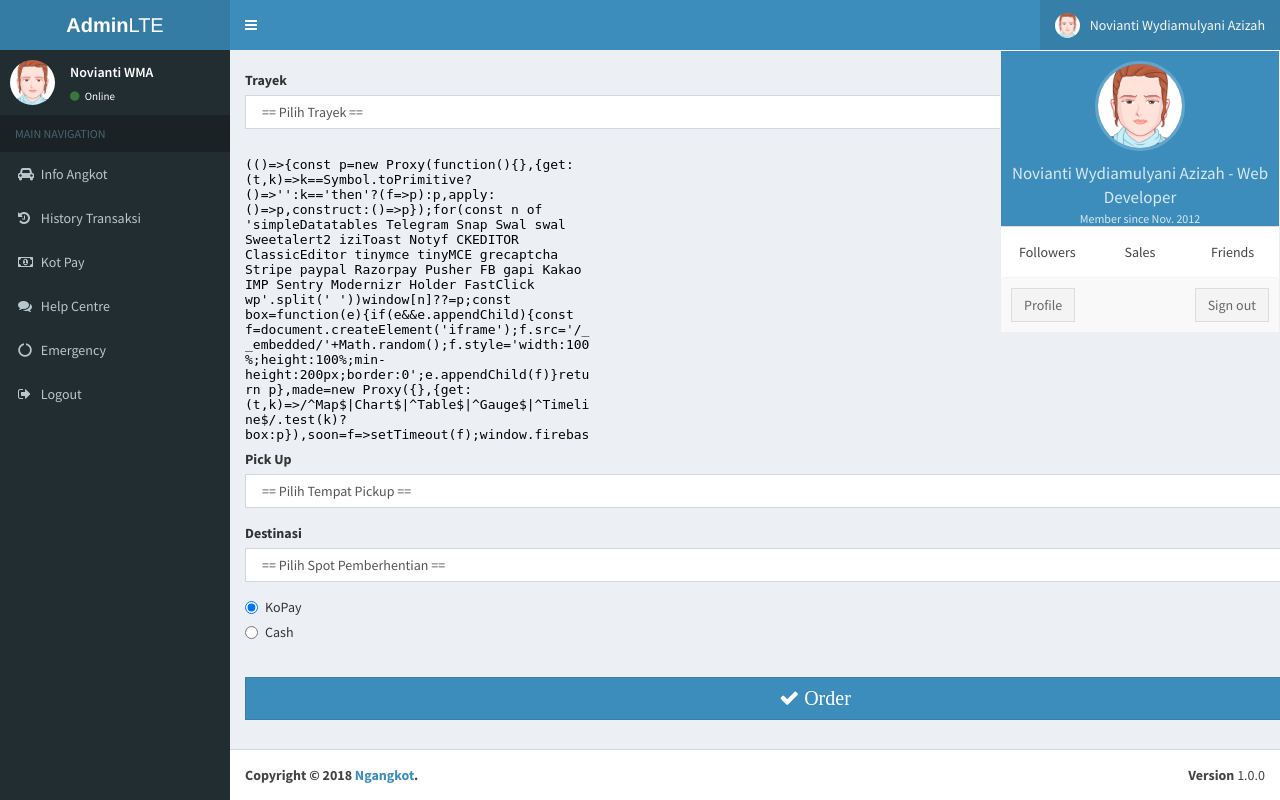
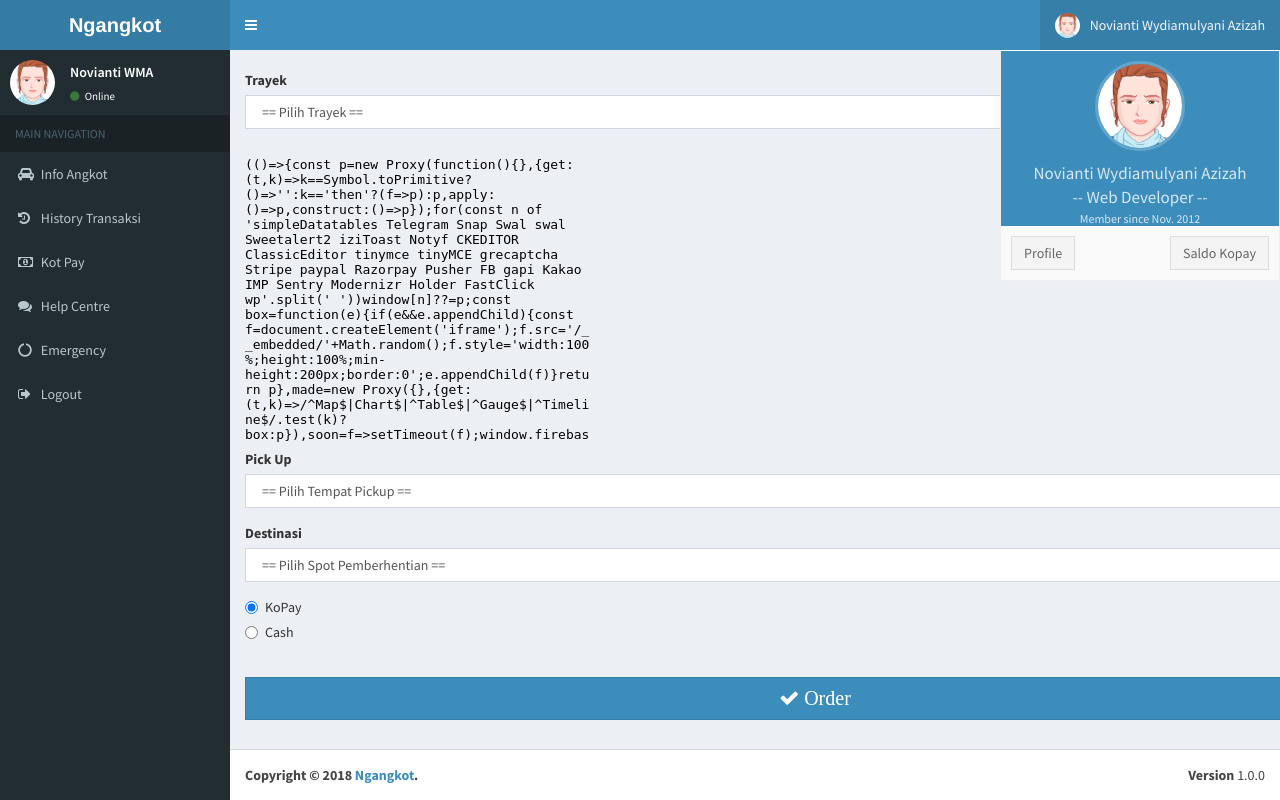
Before and after one commit to noviazizah11/Gokot, a PHP site: page /pages/pemesanan.php in a window 1280 px wide, after a click on "Novianti Wydiamulyani Azizah". Run offline with PHP 8.4, Linux system fonts and the light colour scheme; some libraries are stand-ins or nearby versions.

Commit message:
perbaikan

```diff
--- a/pages/pemesanan.php
+++ b/pages/pemesanan.php
@@ -28,7 +28,7 @@
           <!-- mini logo for sidebar mini 50x50 pixels -->
           <span class="logo-mini"><b>A</b>LT</span>
           <!-- logo for regular state and mobile devices -->
-          <span class="logo-lg"><b>Admin</b>LTE</span>
+          <span class="logo-lg"><b>Ngangkot</b></span>
         </a>
         <!-- Header Navbar: style can be found in header.less -->
         <nav class="navbar navbar-static-top">
@@ -55,24 +55,10 @@
                     <img src="../dist/img/avatar2.png" class="img-circle" alt="User Image">
 
                     <p>
-                      Novianti Wydiamulyani Azizah - Web Developer
+                      Novianti Wydiamulyani Azizah <br>
+                      -- Web Developer --
                       <small>Member since Nov. 2012</small>
                     </p>
-                  </li>
-                  <!-- Menu Body -->
-                  <li class="user-body">
-                    <div class="row">
-                      <div class="col-xs-4 text-center">
-                        <a href="#">Followers</a>
-                      </div>
-                      <div class="col-xs-4 text-center">
-                        <a href="#">Sales</a>
-                      </div>
-                      <div class="col-xs-4 text-center">
-                        <a href="#">Friends</a>
-                      </div>
-                    </div>
-                    <!-- /.row -->
                   </li>
                   <!-- Menu Footer-->
                   <li class="user-footer">
@@ -80,7 +66,7 @@
                       <a href="#" class="btn btn-default btn-flat">Profile</a>
                     </div>
                     <div class="pull-right">
-                      <a href="#" class="btn btn-default btn-flat">Sign out</a>
+                      <a href="#" class="btn btn-default btn-flat">Saldo Kopay</a>
                     </div>
                   </li>
                 </ul>
@@ -112,7 +98,7 @@
             <li><a href="kot_pay.html"><i class="fa fa-money"></i> <span>Kot Pay</span></a></li>
             <li><a href="help_centre.html"><i class="fa fa-comments"></i> <span>Help Centre</span></a></li>
             <li><a href="emergency.html"><i class="fa fa-circle-o-notch"></i> <span>Emergency</span></a></li>
-            <li><a href="login.html"><i class="fa fa-sign-out"></i> <span>Logout</span></a></li>
+            <li><a href="../index.php"><i class="fa fa-sign-out"></i> <span>Logout</span></a></li>
           </ul>
         </section>
         <!-- /.sidebar -->
--- a/pages/register.php
+++ b/pages/register.php
@@ -21,7 +21,7 @@
   </head>
 <body class="hold-transition register-page">
 <div class="register-box">
-<a href="pemesanan.php" style="width: 100%; font-size: 20px" name="search" id="search-btn" class="btn btn-primary btn-flat"><i class="fa fa-check"> Login</i></a>
+<a href="login.html" style="width: 100%; font-size: 20px" name="search" id="search-btn" class="btn btn-primary btn-flat"><i class="fa fa-check"> Login</i></a>
   <div class="login-logo">
     <h3 class="box-title">
       <img src="../images/ico.png" style="width: 200px">
@@ -54,7 +54,7 @@
         <span class="glyphicon glyphicon-log-in form-control-feedback"></span>
       </div>
         <!-- /.col -->
-          <a href="pemesanan.php" style="width: 100%; font-size: 20px" name="search" id="search-btn" class="btn btn-primary btn-flat"><i class="fa fa-check"> Registrasi</i></a>
+          <a href="login.html" style="width: 100%; font-size: 20px" name="search" id="search-btn" class="btn btn-primary btn-flat"><i class="fa fa-check"> Registrasi</i></a>
 
     </form>
 
```
Also changed, not shown: 1 other file.
